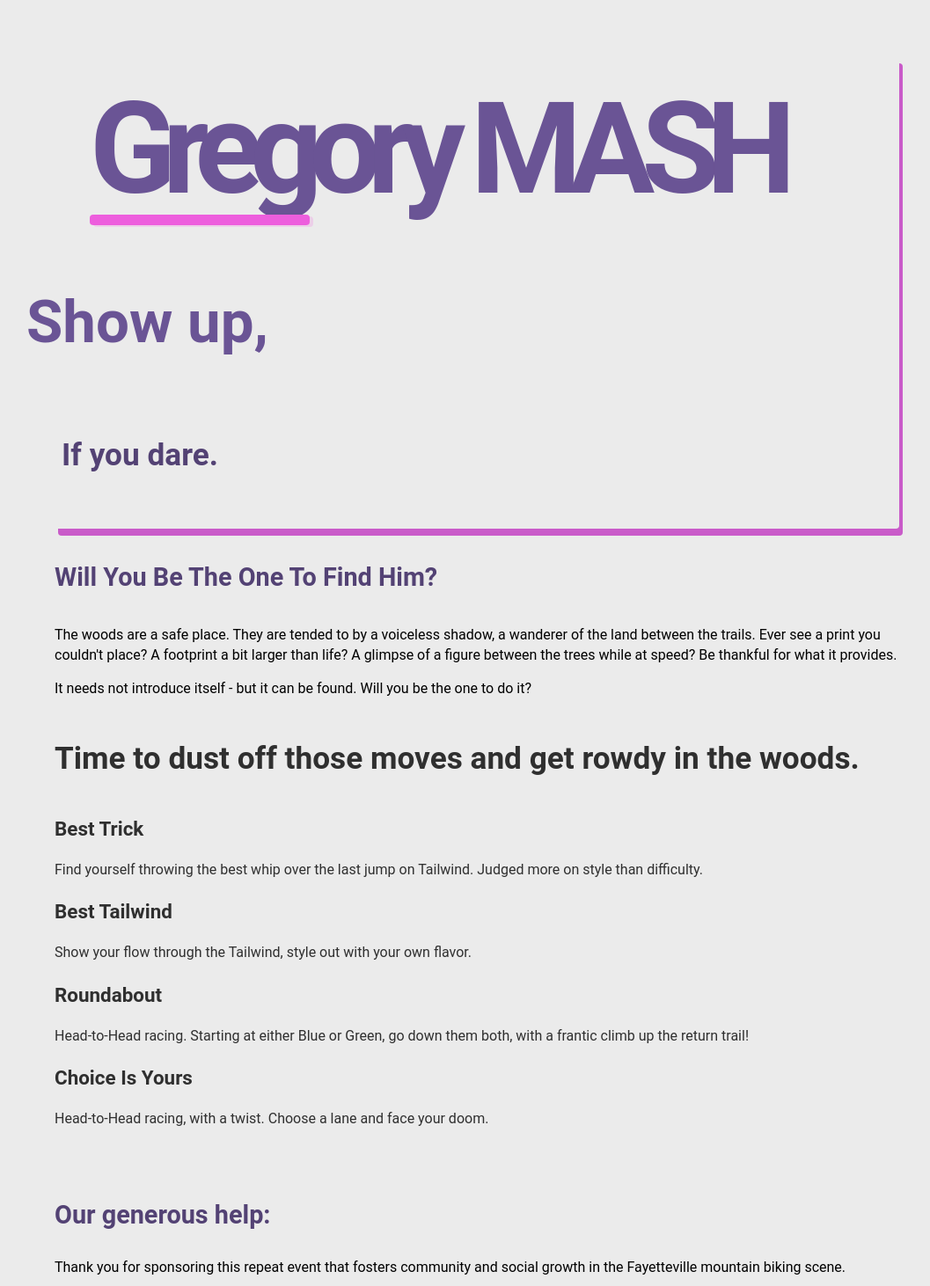
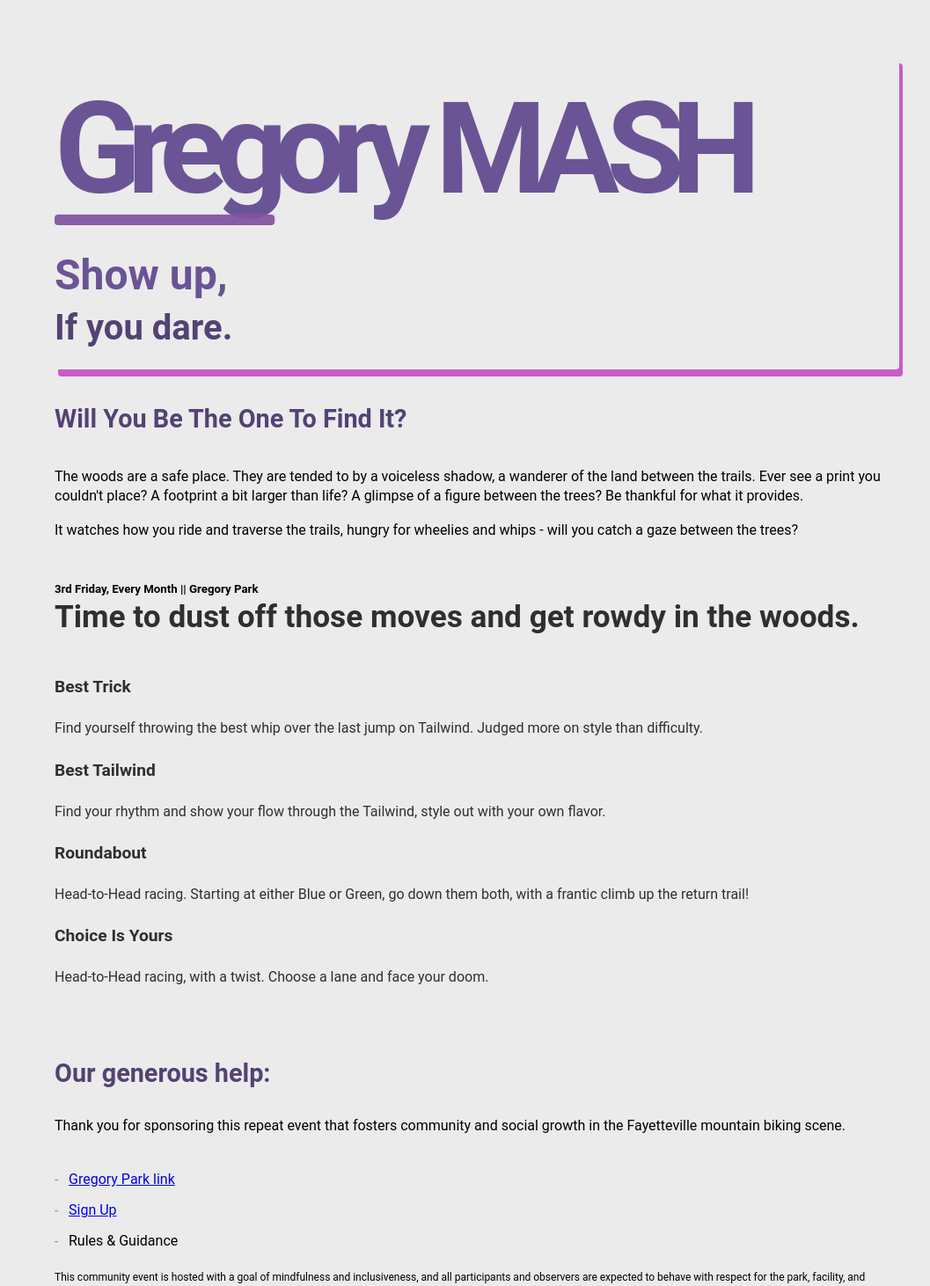
Before and after one commit to es-axiom/gregorymash, a React (Create React App) app: page / in a window 1280 px wide. Shown: the top 1462 px of the page at 88% size, without its empty margins (2-1059 px from the left). Built offline with nearby package versions, Linux system fonts and the light colour scheme; a web font is replaced by a local one.

Commit message:
Update css

```diff
--- a/src/animations.scss
+++ b/src/animations.scss
@@ -1,12 +1,15 @@
 @keyframes purplePinkLine {
   0% {
     background-color: $hotfox;
+    opacity: 0.7;
   }
   50% {
     background-color: $ambientpurple;
+    opacity: 1;
   }
   100% {
     background-color: $hotfox;
+    opacity: 0.7;
   }
 }
 
--- a/src/components/header/index.scss
+++ b/src/components/header/index.scss
@@ -7,7 +7,7 @@
   width: 100%;
   box-sizing: border-box;
   height: auto;
-  padding: 2rem 0.5rem 1rem 0.5rem;
+  padding: 2rem 0 1rem 0;
   border-radius: 4px;
   color: white;
   position: relative;
--- a/src/modules/disclaimer/index.js
+++ b/src/modules/disclaimer/index.js
@@ -4,13 +4,13 @@ function Disclaimer() {
   return (
     <article className="disclaimer">
       <p>
-        This community event is hosted with a goal of mindfulness, and all
-        participants and observers are expected to behave with respect for the
-        park, facility, and participants.
+        This community event is hosted with a goal of mindfulness and
+        inclusiveness, and all participants and observers are expected to behave
+        with respect for the park, facility, and participants.
       </p>
       <p>
         You will be asked to sign a waiver to participate, and it is expected to
-        act in good faith to all other participants, organizers, and volunteers.
+        act in good faith to all other attendees, organizers, and volunteers.
       </p>
 
       <p>
--- a/src/modules/eventDetails/index.js
+++ b/src/modules/eventDetails/index.js
@@ -4,6 +4,7 @@ import "./index.scss";
 function EventDetails() {
   return (
     <section className="eventDetails">
+      <h5>3rd Friday, Every Month || Gregory Park</h5>
       <h4>Time to dust off those moves and get rowdy in the woods.</h4>
       <ul>
         <li>
@@ -16,7 +17,8 @@ function EventDetails() {
         <li>
           <h5>Best Tailwind</h5>
           <p>
-            Show your flow through the Tailwind, style out with your own flavor.
+            Find your rhythm and show your flow through the Tailwind, style out
+            with your own flavor.
           </p>
         </li>
         <li>
--- a/src/modules/eventDetails/index.scss
+++ b/src/modules/eventDetails/index.scss
@@ -1,9 +1,15 @@
 .eventDetails {
   margin: 0;
   padding: 0;
+
+  h5 {
+    padding: 0;
+    margin: 3rem 0 0 0;
+  }
   h4 {
     color: rgba(0, 0, 0, 0.8);
     font-size: 2.2rem;
+    margin-top: 0.2rem;
   }
 
   ul {
@@ -17,7 +23,7 @@
     }
 
     h5 {
-      font-size: 1.4rem;
+      font-size: 1.2rem;
       margin: 1.5rem 0;
     }
   }
--- a/src/modules/lore/index.js
+++ b/src/modules/lore/index.js
@@ -4,16 +4,16 @@ import "./index.scss";
 function Lore() {
   return (
     <section>
-      <h4>Will You Be The One To Find Him?</h4>
+      <h4>Will You Be The One To Find It?</h4>
       <p>
         The woods are a safe place. They are tended to by a voiceless shadow, a
         wanderer of the land between the trails. Ever see a print you couldn't
         place? A footprint a bit larger than life? A glimpse of a figure between
-        the trees while at speed? Be thankful for what it provides.
+        the trees? Be thankful for what it provides.
       </p>
       <p>
-        It needs not introduce itself - but it can be found. Will you be the one
-        to do it?
+        It watches how you ride and traverse the trails, hungry for wheelies and
+        whips - will you catch a gaze between the trees?
       </p>
     </section>
   );
--- a/src/modules/title/index.scss
+++ b/src/modules/title/index.scss
@@ -6,8 +6,20 @@
     position: relative;
     color: $ambientpurple;
     letter-spacing: -15px;
-    transform: translateX(2rem);
     margin: 0.5rem 0;
+
+    font-size: 144px;
+    line-height: 0.92;
+
+    @media screen and (max-width: 620px) {
+      font-size: 12rem;
+      transform: translateX(-4.5rem);
+    }
+
+    @media screen and (max-width: 400px) {
+      font-size: 8rem;
+      transform: translateX(-4.5rem);
+    }
 
     &:after {
       position: absolute;
@@ -19,33 +31,21 @@
       border-radius: 4px;
       background-color: $hotfox;
       box-shadow: 4px 2px 0px rgba($hotfox, 0.2);
+      animation: purplePinkLineFaded 10s infinite, purplePinkLine 10s infinite;
     }
   }
 
   .showUp {
     width: 100%;
     color: $ambientpurple;
-    font-size: 4.2rem;
-    line-height: 1.2;
-    transform: translateX(-2.5rem);
-  }
-
-  h1 {
-    font-size: 144px;
-    line-height: 0.92;
-
-    @media screen and (max-width: 620px) {
-      font-size: 12rem;
-      transform: translateX(-4.5rem);
-    }
-
-    @media screen and (max-width: 400px) {
-      font-size: 10rem;
-      transform: translateX(-4.5rem);
-    }
+    font-size: 3rem;
+    margin-top: 3rem;
   }
 
   h4 {
-    font-size: 2.2rem;
+    width: 100%;
+    font-size: 2.5rem;
+    flex-wrap: nowrap;
+    margin: 0.5rem 0;
   }
 }
```
Also changed, not shown: package.json (+7 -1 lines), 1 other file (tests, documents, lock files or other folders).
